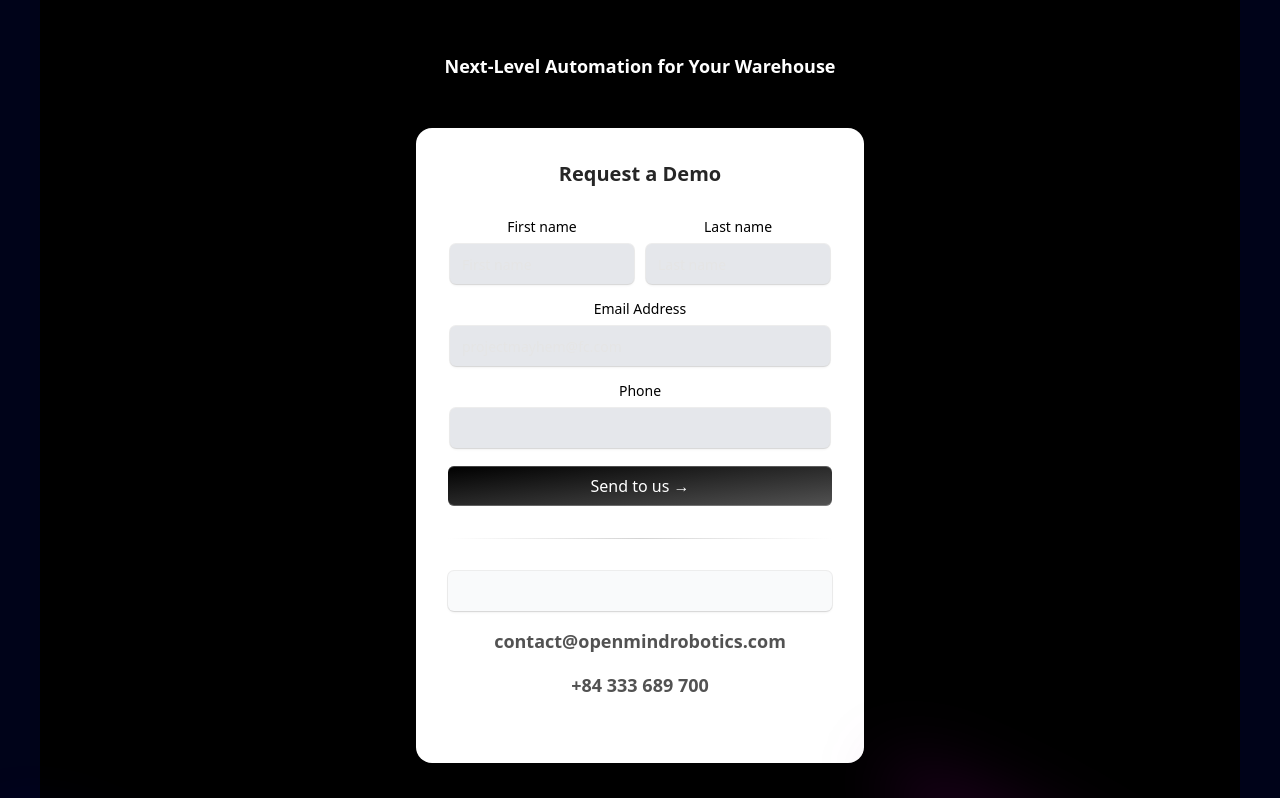
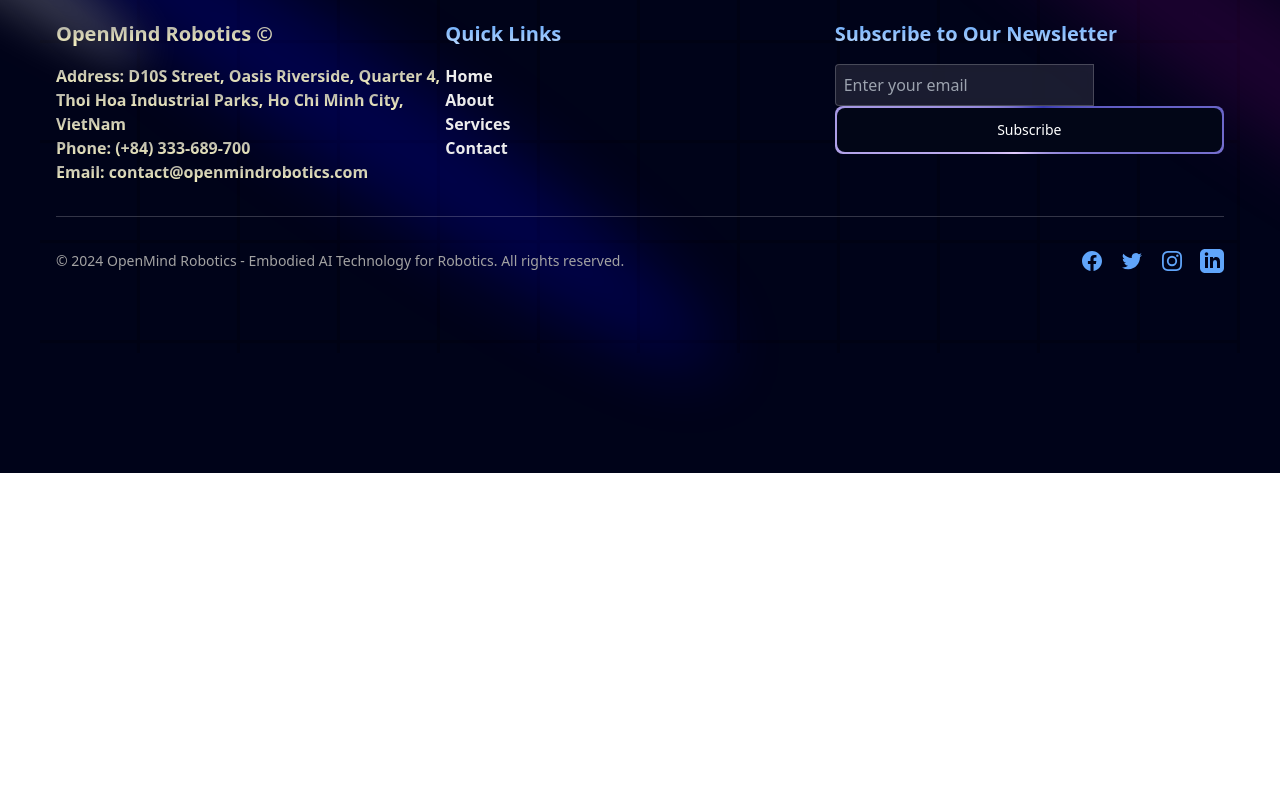
Before and after one commit to TriKnight/vietbotics, a Next.js app: page / in a window 1280 px wide. Shown: the part 4862-5660 px from the top of the page. After the commit the page ends 5335 px from the top, so only its background shows below. Built offline with nearby package versions, Linux system fonts and the light colour scheme.

Commit message:
remove the signup form

```diff
--- a/components/Footer.tsx
+++ b/components/Footer.tsx
@@ -39,7 +39,7 @@
             <ul>
               <li><a href="#" className="hover:text-1xl font-semibold mb-4 bg-clip-text text-transparent bg-gradient-to-b  from-neutral-400 to-yellow-100"> Address: D10S Street, Oasis Riverside, Quarter 4, Thoi Hoa Industrial Parks, Ho Chi Minh City, VietNam</a></li>
               <li><a href="#" className="hover:text-1xl font-semibold mb-4 bg-clip-text text-transparent bg-gradient-to-b  from-neutral-400 to-yellow-100">Phone: (+84) 333-689-700</a></li>
-              <li><a href="#" className="hover:text-1xl font-semibold mb-4 bg-clip-text text-transparent bg-gradient-to-b  from-neutral-400 to-yellow-100">Email: contact@openmindrobotics.com</a></li>
+              <li><a href="mailto:contact@openmindrobotics.com" className="hover:text-1xl font-semibold mb-4 bg-clip-text text-transparent bg-gradient-to-b  from-neutral-400 to-yellow-100">Email: contact@openmindrobotics.com</a></li>
             </ul>
           </div>
           <div className="w-full md:w-1/3 mb-6 md:mb-0">
--- a/components/Hero.tsx
+++ b/components/Hero.tsx
@@ -116,9 +116,8 @@
           </div>
           </div>
 
-
-
-              <section id="contact_us" className="bg-black dark:bg-black py-16 px-4 md:px-8">
+          {/* CONTACT US Section */}
+              {/* <section id="contact_us" className="bg-black dark:bg-black py-16 px-4 md:px-8">
               <div className="max-w-4xl mx-auto text-center">
                 <h1   className="text-4xl sm:text-5xl font-bold  bg-clip-text text-transparent bg-gradient-to-b from-neutral-300 to-yellow-100 py-8 text-center">
                   Contact us
@@ -131,12 +130,12 @@
                 </div>
 
                 </div>
-            </section>
+            </section> */}
 
 
 
 
-            <div className="w-full py-20">
+            <div id="contact_us" className="w-full py-20"  >
             <Footer />
             </div>
             {/* <BackGroundBoxes /> */}
```
Also changed, not shown: public/logos/OPRobotics_small.png (added), public/logos/OP_Logo.png (added).
